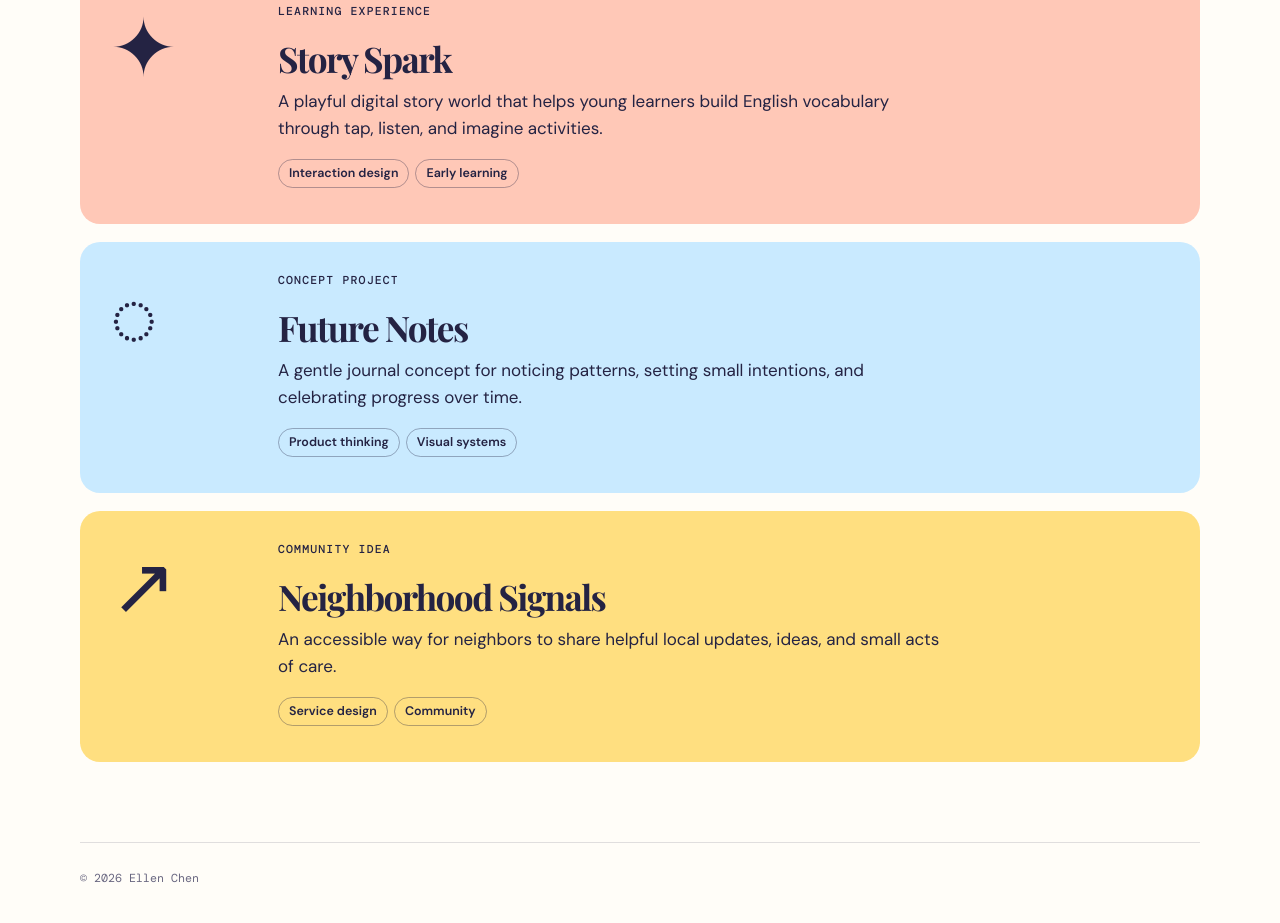
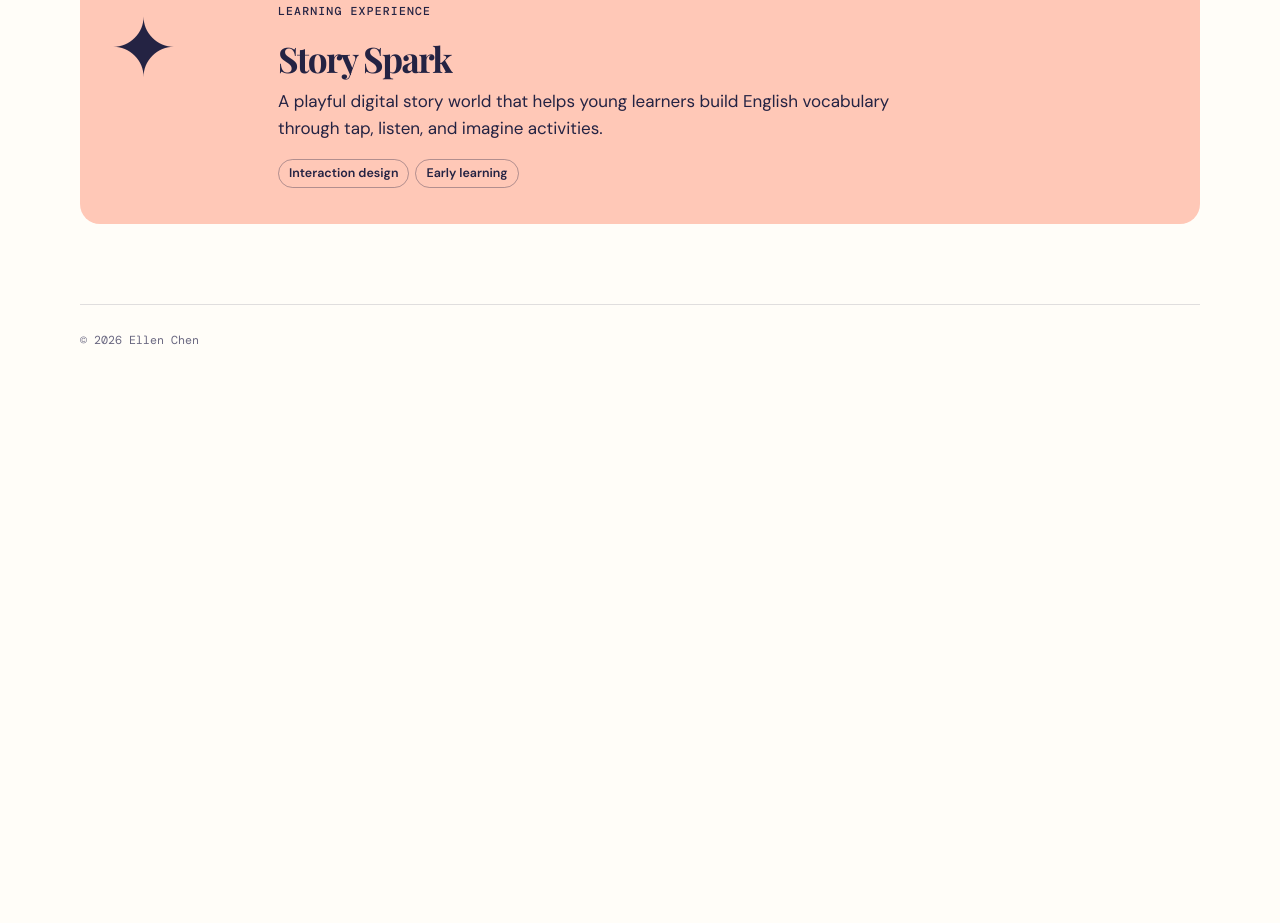
Before and after one commit to ellenc777/ellen-chen, a plain HTML site: page projects.html in a window 1280 px wide. Shown: the part 527-1450 px from the top of the page. After the commit the page ends 912 px from the top, so only its background shows below. Drawn offline with nearby package versions, Linux system fonts and the light colour scheme; a web font is replaced by a local one.

Commit message:
Keep Story Spark as the featured project

```diff
--- a/projects.html
+++ b/projects.html
@@ -20,7 +20,7 @@
   <main class="page-main">
     <p class="eyebrow">Selected work</p>
     <h1>Projects that invite people in.</h1>
-    <p class="page-intro">A few examples of how I bring together research, playful ideas, and careful visual design.</p>
+    <p class="page-intro">A playful learning experience that brings together storytelling, interaction, and careful visual design.</p>
 
     <section class="project-list" aria-label="Projects">
       <article class="project-card coral">
@@ -32,24 +32,6 @@
           <span class="tag">Interaction design</span><span class="tag">Early learning</span>
         </div>
       </article>
-      <article class="project-card blue">
-        <div class="project-mark">◌</div>
-        <div>
-          <p class="project-type">Concept project</p>
-          <h2>Future Notes</h2>
-          <p>A gentle journal concept for noticing patterns, setting small intentions, and celebrating progress over time.</p>
-          <span class="tag">Product thinking</span><span class="tag">Visual systems</span>
-        </div>
-      </article>
-      <article class="project-card yellow">
-        <div class="project-mark">↗</div>
-        <div>
-          <p class="project-type">Community idea</p>
-          <h2>Neighborhood Signals</h2>
-          <p>An accessible way for neighbors to share helpful local updates, ideas, and small acts of care.</p>
-          <span class="tag">Service design</span><span class="tag">Community</span>
-        </div>
-      </article>
     </section>
   </main>
 
```
